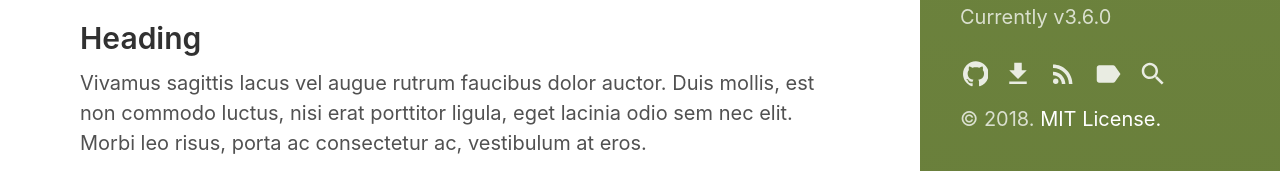
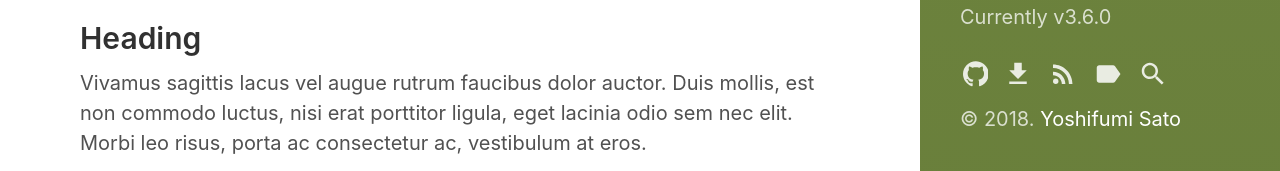
Before and after one commit to satoyos/s3blog, a Jekyll site: the page built from index.html, in a window 1280 px wide. Shown: the part 4826-4997 px from the top of the page. Built offline with Jekyll 4.4.1, drawn with Linux system fonts in a browser that asks for light colours; the list of posts is cut into pages by our own code.

Commit message:
Update copyright

```diff
--- a/_includes/copyright.html
+++ b/_includes/copyright.html
@@ -1,4 +1,4 @@
 <p>
   &copy; {{ site.time | date: '%Y' }}.
-  <a href="{{ site.baseurl }}/LICENSE.md">MIT License.</a>
+  <a href="{{ site.baseurl }}/LICENSE.md">Yoshifumi Sato</a>
 </p>
```
